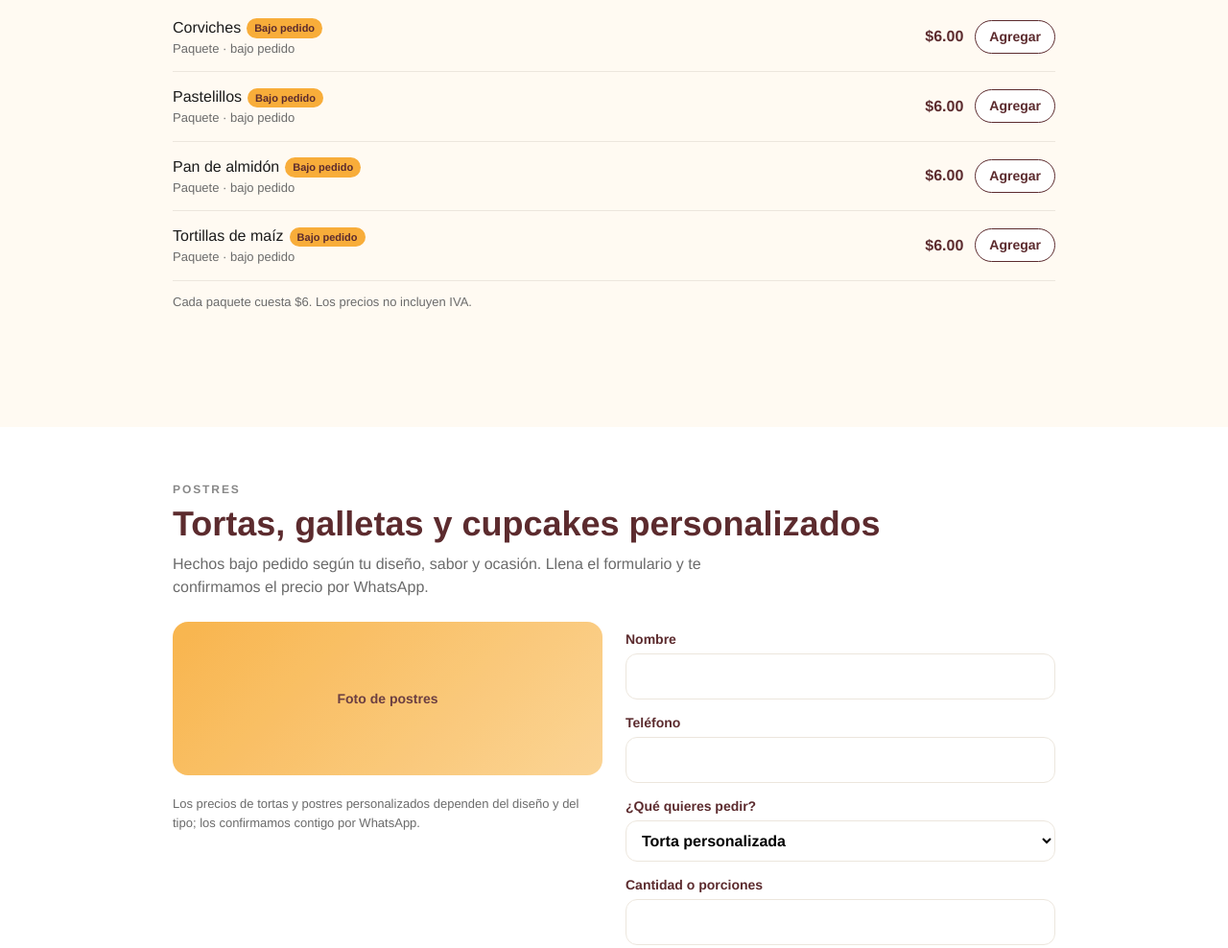
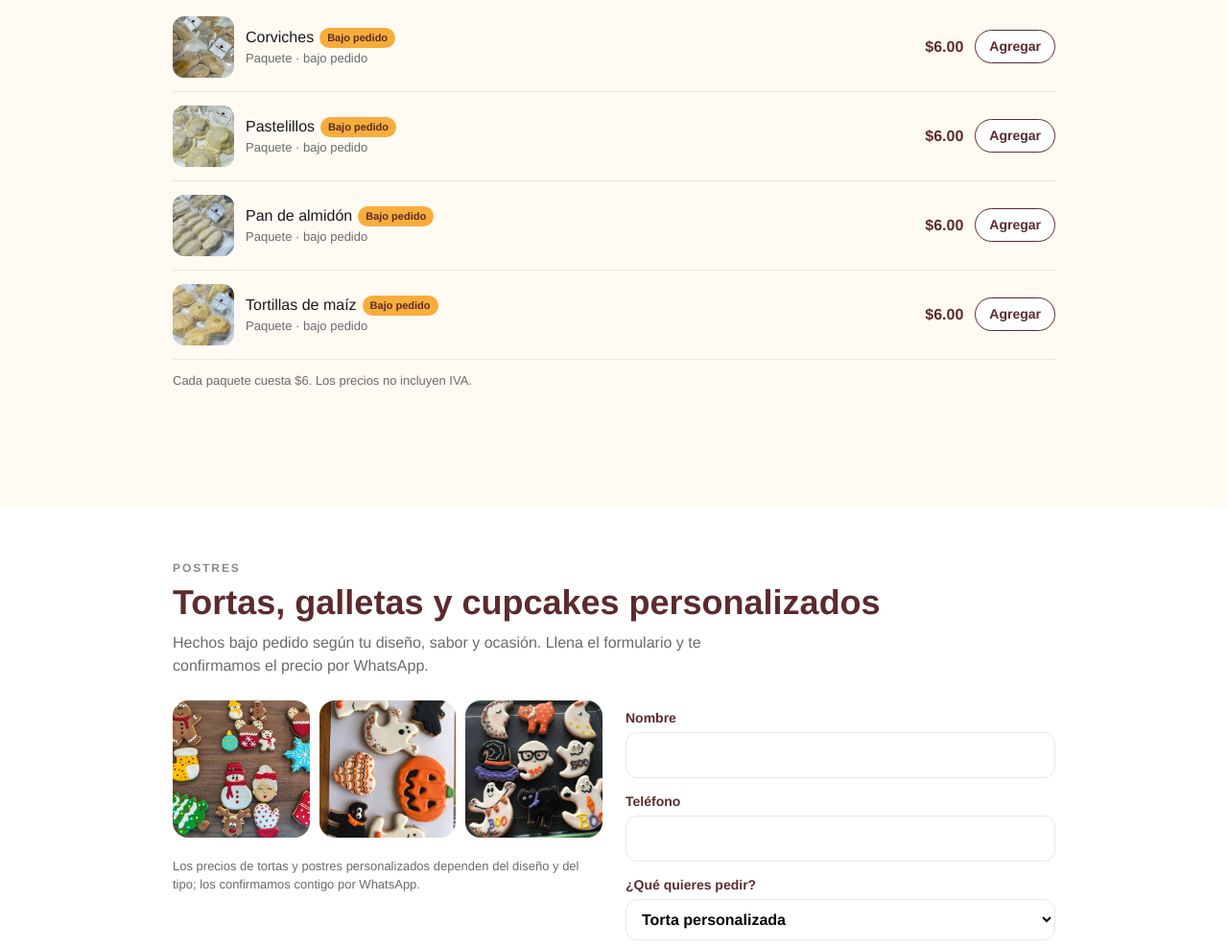
Before and after one commit to cafedepatty/cafedepatty.github.io, a plain HTML site: page index.html in a window 1280 px wide. Shown: the part 3065-4053 px from the top of the page at 96% size. Drawn offline with nearby package versions, Linux system fonts and the light colour scheme.

Commit message:
Add files via upload

```diff
--- a/index.html
+++ b/index.html
@@ -78,6 +78,11 @@ dialog::backdrop{background:rgba(0,0,0,.5)}
 footer{background:var(--vino);color:#fff;padding:36px 0;font-size:14px}
 footer a{color:var(--oro)}
 .info p{margin-bottom:10px}.info b{color:var(--vino)}
+.th{width:64px;height:64px;border-radius:12px;object-fit:cover;flex:none}
+.gal{display:grid;gap:10px;grid-template-columns:1fr 1fr;margin-bottom:20px}
+.gal img{width:100%;aspect-ratio:3/4;object-fit:cover;border-radius:16px;display:block}
+.gal.g3{grid-template-columns:repeat(3,1fr)}.gal.g3 img{aspect-ratio:1}
+.fach{width:100%;border-radius:16px;display:block}
 iframe{width:100%;height:260px;border:0;border-radius:16px}
 </style>
 </head>
@@ -123,7 +128,7 @@ iframe{width:100%;height:260px;border:0;border-radius:16px}
 <div><div class="kick" style="color:var(--gr)">Eventos y celebraciones</div>
 <h2>Celebra con nosotros</h2>
 <p class="lead">Organizamos eventos privados en la cafetería y llevamos el catering a donde lo necesites. Cuéntanos qué tienes en mente y te respondemos por WhatsApp.</p>
-<div class="ph">Foto del local</div></div>
+<div class="gal"><img src="foto-salon-1.jpg" alt="Salón de Café de Patty" loading="lazy"><img src="foto-salon-2.jpg" alt="Salón de Café de Patty con mesas de madera y flores" loading="lazy"></div></div>
 <div><form id="fe"></form></div>
 </div></section>
 
@@ -140,7 +145,7 @@ iframe{width:100%;height:260px;border:0;border-radius:16px}
 <div class="kick" style="color:var(--gr)">Postres</div>
 <h2>Tortas, galletas y cupcakes personalizados</h2>
 <p class="lead">Hechos bajo pedido según tu diseño, sabor y ocasión. Llena el formulario y te confirmamos el precio por WhatsApp.</p>
-<div class="grid2"><div><div class="ph">Foto de postres</div><div id="pl"></div></div>
+<div class="grid2"><div><div class="gal g3"><img src="foto-galletas-1.jpg" alt="Galletas decoradas navideñas" loading="lazy"><img src="foto-galletas-2.jpg" alt="Galletas decoradas de Halloween" loading="lazy"><img src="foto-galletas-3.jpg" alt="Galletas decoradas de fantasmas y gatos" loading="lazy"></div><div id="pl"></div></div>
 <div><form id="fp"></form></div></div>
 </div></section>
 
@@ -151,7 +156,7 @@ iframe{width:100%;height:260px;border:0;border-radius:16px}
 <p><b>WhatsApp</b><br><a href="https://wa.me/593993589700">099 358 9700</a></p>
 <p><b>Redes</b><br><a href="https://www.instagram.com/cafedepattymanta" target="_blank" rel="noopener">Instagram</a> · <a href="https://www.facebook.com/share/1GGN39kdvY/" target="_blank" rel="noopener">Facebook</a></p>
 <a class="btn" href="https://maps.app.goo.gl/km7Upg4cmXowSpAg9" target="_blank" rel="noopener">Cómo llegar</a></div>
-<div><div class="ph" style="min-height:260px">Foto de la fachada</div></div>
+<div><img class="fach" src="foto-fachada.jpg" alt="Fachada de Café de Patty en la ciudadela Universitaria" loading="lazy"></div>
 </div></section>
 </main>
 <footer><div class="w">© Café de Patty · Manta, Ecuador · ¡Delicioso como en casa!</div></footer>
@@ -172,7 +177,7 @@ const MENU=[
 ['Bebidas',[['Café americano',1.5],['Café con leche',1.8],['Chocolate',2.5],['Té',1.5],['Agua',0.8],['Agua mineral',1],['Jugos naturales',1],['Gaseosa',1.5]]],
 ['Postres',[['Tiramisú',3],['Galletas',0.75]]]
 ];
-const TOGO=['Corviches','Pastelillos','Pan de almidón','Tortillas de maíz'].map(n=>[n,6,'Paquete · bajo pedido']);
+const TOGO=[['Corviches','foto-corviches.jpg'],['Pastelillos','foto-pastelillos.jpg'],['Pan de almidón','foto-pan-almidon.jpg'],['Tortillas de maíz','foto-tortillas-maiz.jpg']].map(a=>[a[0],6,'Paquete · bajo pedido',a[1]]);
 const cart={menu:{},togo:{}};
 const $=s=>document.querySelector(s);
 const money=n=>'$'+n.toFixed(2);
@@ -180,7 +185,7 @@ let curCat=0;
 
 function rowHTML(t,id,it){
  const q=(cart[t][id]||{}).q||0;
- return `<div class="row"><div class="n">${it[0]}${t=='togo'?'<span class="tag">Bajo pedido</span>':''}${it[2]?`<small>${it[2]}</small>`:''}</div><span class="p">${money(it[1])}</span>`+
+ return `<div class="row">${it[3]?`<img class="th" src="${it[3]}" alt="${it[0]}" loading="lazy">`:''}<div class="n">${it[0]}${t=='togo'?'<span class="tag">Bajo pedido</span>':''}${it[2]?`<small>${it[2]}</small>`:''}</div><span class="p">${money(it[1])}</span>`+
  (q?`<div class="q"><button onclick="chg('${t}','${id}',-1)" aria-label="Quitar">−</button><b>${q}</b><button onclick="chg('${t}','${id}',1)" aria-label="Agregar">+</button></div>`:`<button class="add" onclick="chg('${t}','${id}',1)">Agregar</button>`)+`</div>`;
 }
 const ITEMS={};
```
Also changed, not shown: foto-corviches.jpg (added), foto-fachada.jpg (added), foto-galletas-1.jpg (added), foto-galletas-2.jpg (added), foto-galletas-3.jpg (added), foto-pan-almidon.jpg (added), foto-pastelillos.jpg (added), foto-salon-1.jpg (added), foto-salon-2.jpg (added), foto-tortillas-maiz.jpg (added), logo.png, taza.png.
